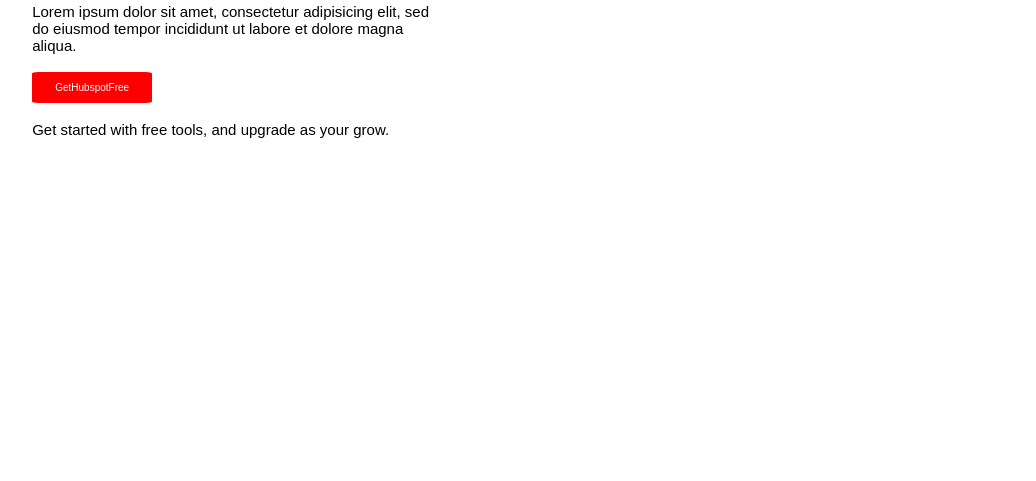
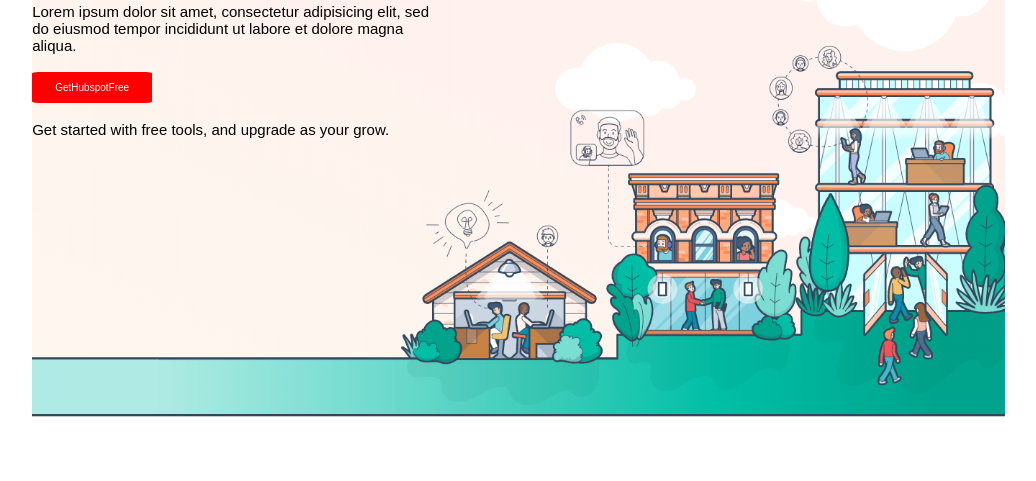
Before and after one commit to andreasansica/htmlcss-hubspot, a plain HTML site: page index.html in a window 1280 px wide. Shown: the part 333-814 px from the top of the page, without its empty margins (147-1183 px from the left). Drawn offline with Linux system fonts and the light colour scheme.

Commit message:
prima sezione con immagine

```diff
--- a/css/style.css
+++ b/css/style.css
@@ -107,6 +107,17 @@ section{
 
 }
 
+#container{
+  background-image: url(../img/jumbotron.png);
+ background-size: cover;
+ width: 100%;
+ position: relative;
+ height:500px;
+}
+
+
+
+
 h1{
 
   width: 400px;
--- a/index.html
+++ b/index.html
@@ -41,6 +41,10 @@
       </ul>
       </div>
       <br><br><br>
+
+
+      <div id="container">
+
       <h1>There's a better way to grow.</h1>
       <br>
       <p>Lorem ipsum dolor sit amet, consectetur adipisicing elit, sed do eiusmod tempor incididunt ut labore et dolore magna aliqua.
@@ -50,6 +54,8 @@
       <br>
       <p>Get started with free tools, and upgrade as your grow.
       </p>
+      </div>
+
 
     </section>
 
```
